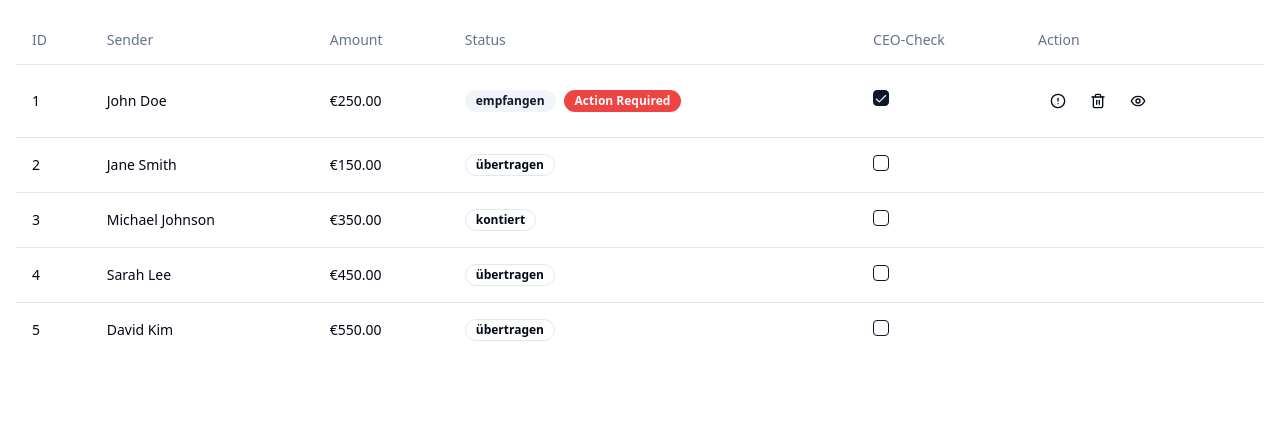
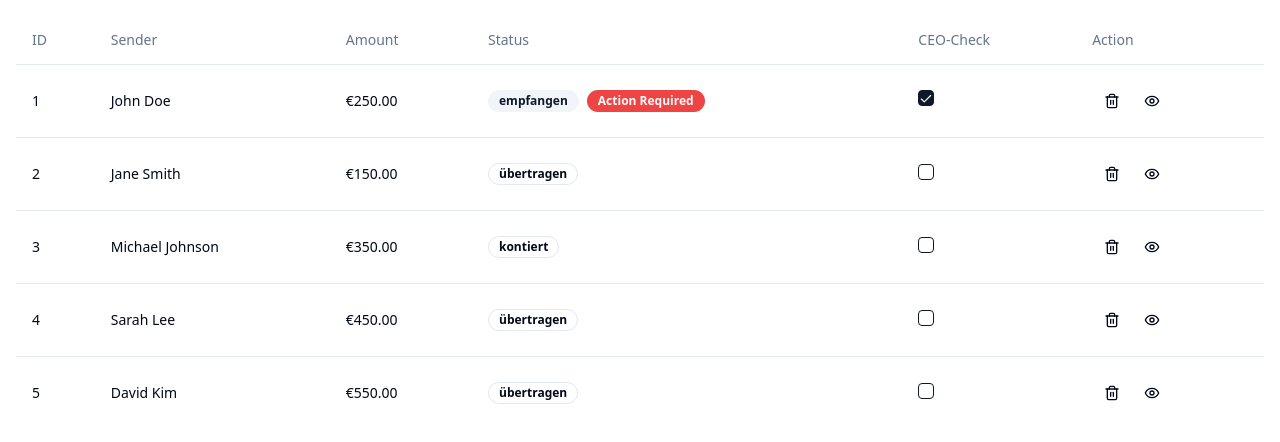
Before and after one commit to GPT-Engineer-App/invoice-dashboard-ui, a React (Vite) app: page / in a window 1280 px wide. Shown: the top 442 px of the page. Built offline with nearby package versions, Linux system fonts and the light colour scheme.

Commit message:
Updated the UI to ensure every row has the delete and eye icons in the action column, regardless of the status.

```diff
--- a/src/App.jsx
+++ b/src/App.jsx
@@ -93,19 +93,12 @@ function App() {
                 <Checkbox checked={row.ceoCheck} readOnly />
               </TableCell>
               <TableCell>
-                {row.status.includes("Action Required") && (
-                  <>
-                    <Button variant="ghost" size="icon">
-                      <AlertCircle className="h-4 w-4" />
-                    </Button>
                 <Button variant="ghost" size="icon">
                   <Trash2 className="h-4 w-4" />
                 </Button>
                 <Button variant="ghost" size="icon">
                   <Eye className="h-4 w-4" />
                 </Button>
-                  </>
-                )}
               </TableCell>
             </TableRow>
           ))}
```
Lines whose indentation alone changed are shown as unchanged.
